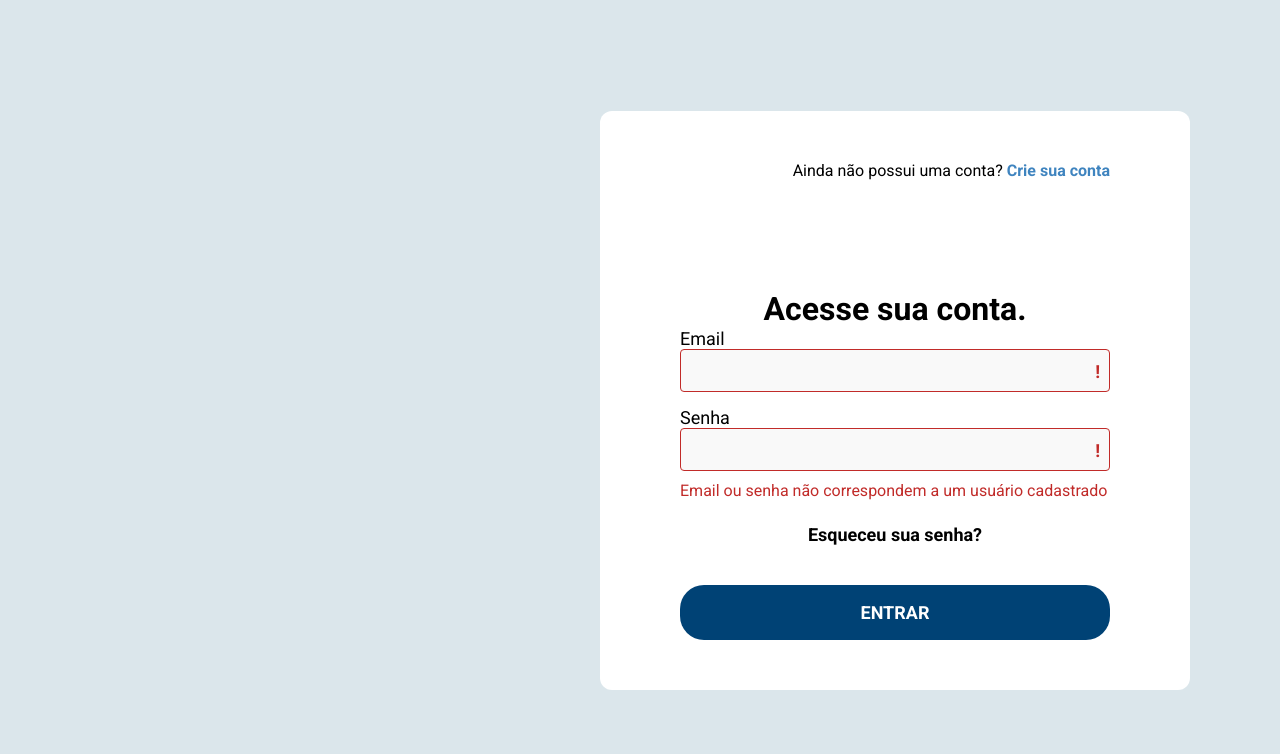
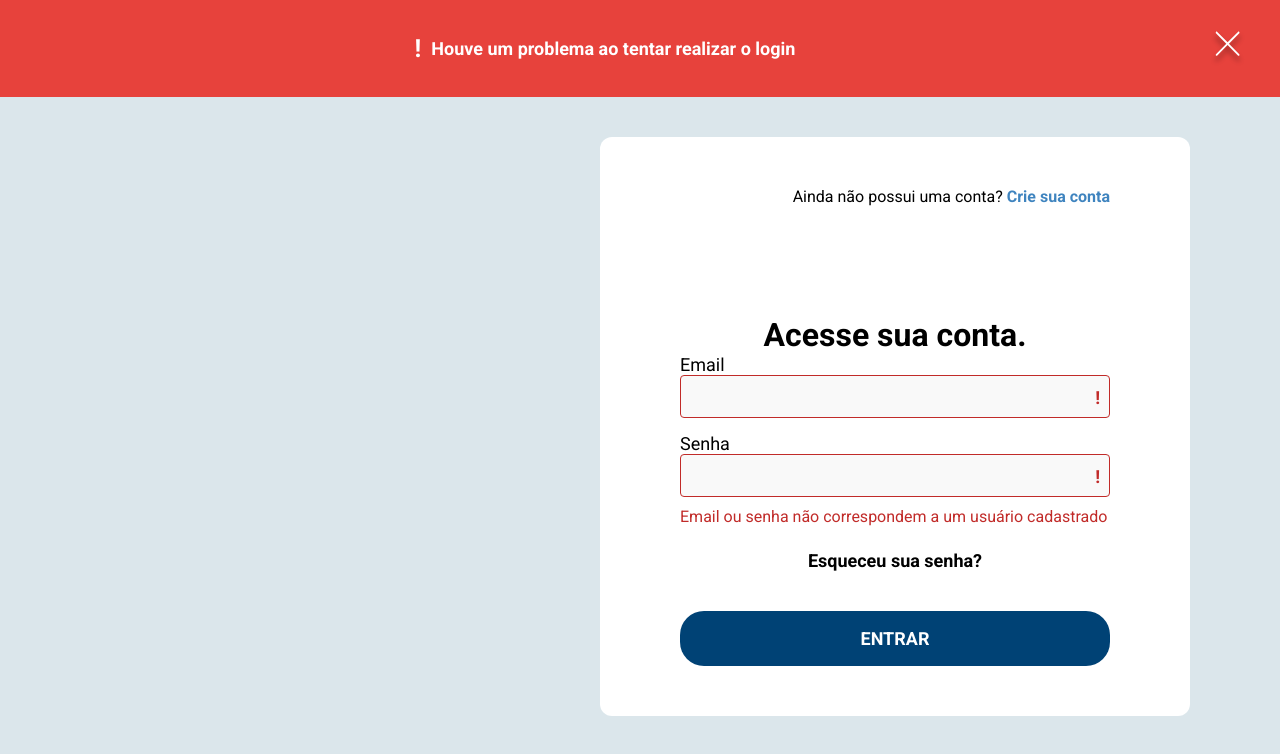
Before and after one commit to mc-855-stonks/web-app, a React (Create React App) app: page /login in a window 1280 px wide. Both pictures are taken after a click on the button "ENTRAR". Shown: the top 754 px of the page. Built offline with nearby package versions, Linux system fonts and the light colour scheme; no server answers.

Commit message:
feat: negative feedback for request errors

```diff
--- a/src/components/Notification/index.tsx
+++ b/src/components/Notification/index.tsx
@@ -20,7 +20,6 @@ const waitNotificationExhibition = async () => {
 
 export default function Notification({ message, type }: Props) {
   waitNotificationExhibition();
-
   return (
     <div
       id="notification"
@@ -31,8 +30,11 @@ export default function Notification({ message, type }: Props) {
           : { backgroundColor: "#E7423C" }
       }
     >
-      <div className={style.messageGroup}>
-        <label className={style.message}>{message}</label>
+      <div className={style.messageContainer}>
+        <div className={style.messageGroup}>
+          {type === "error" && <div className={style.errorIcon}>!</div>}
+          <label className={style.message}>{message}</label>
+        </div>
       </div>
       <img
         className={style.closeIcon}
--- a/src/components/Notification/style.module.css
+++ b/src/components/Notification/style.module.css
@@ -10,13 +10,19 @@
     font-size: 18px;
     line-height: 21px;
     color: white;
-    margin-left: auto;
-    margin-right: auto;
+    height: 21px;
+}
+
+.messageContainer {
+    width: 100%;
+    display: flex;
+    align-items: center;
 }
 
 .messageGroup {
-    width: 100%;
     display: flex;
+    margin-left: auto;
+    margin-right: auto;
     align-items: center;
 }
 
@@ -28,3 +34,10 @@
     margin-top: auto;
     margin-bottom: auto;
 }
+
+.errorIcon {
+    font-size: 25px;
+    color: white;
+    font-weight: bold;
+    margin-right: 10px;
+}
--- a/src/pages/AuthPage/components/LoginCard/style.module.css
+++ b/src/pages/AuthPage/components/LoginCard/style.module.css
@@ -1,6 +1,8 @@
 .container {
   width: 590px;
   margin-left: auto;
+  padding-right: 90px;
+  padding-top: 40px;
 }
 
 .register {
--- a/src/pages/AuthPage/components/RegisterCard/style.module.css
+++ b/src/pages/AuthPage/components/RegisterCard/style.module.css
@@ -1,6 +1,8 @@
 .container {
   width: 590px;
   margin-left: auto;
+  padding-right: 90px;
+  padding-top: 40px;
 }
 
 .login {
--- a/src/pages/AuthPage/index.tsx
+++ b/src/pages/AuthPage/index.tsx
@@ -6,6 +6,7 @@ import { selectStatus as selectStatusLogin } from "slices/loginSlice";
 import { selectStatus as selectStatusRegister } from "slices/registerSlice";
 
 import LoadingOverlay from "components/LoadingOverlay";
+import Notification from "components/Notification";
 
 import LoginCard from "./components/LoginCard";
 import RegisterCard from "./components/RegisterCard";
@@ -13,12 +14,22 @@ import RegisterCard from "./components/RegisterCard";
 import styles from "./style.module.css";
 
 export default function AuthPage() {
-  const loadingLogin = useAppSelector(selectStatusLogin) === "loading";
-  const loadingRegister = useAppSelector(selectStatusRegister) === "loading";
+  const statusLogin = useAppSelector(selectStatusLogin);
+  const statusRegister = useAppSelector(selectStatusRegister);
+  const loadingLogin = statusLogin === "loading";
+  const loadingRegister = statusRegister === "loading";
+  const errorLogin = statusLogin === "error";
+  const errorRegister = statusRegister === "error";
+  const errorMessage = errorLogin
+    ? "Houve um problema ao tentar realizar o login"
+    : "Houve um problema ao tentar realizar o cadastro";
 
   return (
     <div className={styles.container}>
       {(loadingLogin || loadingRegister) && <LoadingOverlay />}
+      {(errorLogin || errorRegister) && (
+        <Notification type="error" message={errorMessage} />
+      )}
       <Switch>
         <Route path="/login" component={LoginCard} />
         <Route path="/register" component={RegisterCard} />
--- a/src/pages/AuthPage/style.module.css
+++ b/src/pages/AuthPage/style.module.css
@@ -5,7 +5,7 @@
     width: 100%;
     min-height: 100vh;
     align-items: center;
-    padding-right: 90px;
+    flex-direction: column;
 }
 
 .title {
```
